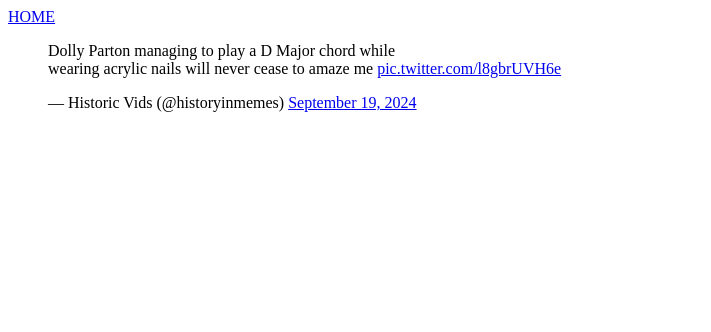
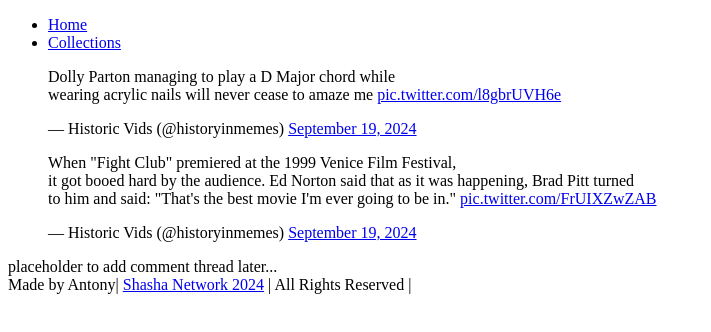
Before and after one commit to AmbAntony/My_First_Portfolio, a plain HTML site: page html_basic/tweets.html in a window 1280 px wide. Shown: the whole page, without its empty margins (0-711 px from the left). Drawn offline with Linux system fonts and the light colour scheme.

Commit message:
same structured webpages

```diff
--- a/html_basic/tweets.html
+++ b/html_basic/tweets.html
@@ -4,16 +4,35 @@
     <meta charset="utf-8">
     <title>Antony Munene </title>
 </head>
-<header>
-    <a href="\C:\Users\Administrator\Desktop\ALX Repo\My_First_Portfolio\html_basic\index.html">HOME</a>
-</header>
+
 <body>
+  <header>
+    <ul>
+     <li><a href="\C:\Users\Administrator\Desktop\ALX Repo\My_First_Portfolio\html_basic\index.html">Home</a></li>
+     <li><a href="\C:\Users\Administrator\Desktop\ALX Repo\My_First_Portfolio\html_basic\tweets.html">Collections</a></li>
+    </ul>
+  </header>
+
+  <main>
+    <article>
     <blockquote class="twitter-tweet"><p lang="en" dir="ltr">Dolly Parton managing to play a D Major chord while </br>
         wearing acrylic nails will never cease to amaze me
         <a href="https://t.co/l8gbrUVH6e">pic.twitter.com/l8gbrUVH6e</a></p>&mdash; Historic Vids (@historyinmemes)
         <a href="https://twitter.com/historyinmemes/status/1836624759993303448?ref_src=twsrc%5Etfw">September 19, 2024</a>
        </blockquote> <script async src="https://platform.twitter.com/widgets.js" charset="utf-8"></script>
 
+       <blockquote class="twitter-tweet"><p lang="en" dir="ltr">When &quot;Fight Club&quot; premiered at the 1999 Venice Film Festival, </br>
+        it got booed hard by the audience. Ed Norton said that as it was happening, Brad Pitt turned </br>
+        to him and said: &quot;That&#39;s the best movie I&#39;m ever going to be in.&quot;
+        <a href="https://t.co/FrUIXZwZAB">pic.twitter.com/FrUIXZwZAB</a></p>&mdash; Historic Vids (@historyinmemes)
+        <a href="https://twitter.com/historyinmemes/status/1836864590199537870?ref_src=twsrc%5Etfw">September 19, 2024</a>
+       </blockquote> <script async src="https://platform.twitter.com/widgets.js" charset="utf-8"></script>
+    </article>
+
+    <aside>placeholder to add comment thread later...</aside>
+  </main>
+
+  <footer>Made by Antony| <a href="https://www.shashanetwork.com/">Shasha Network  2024</a> | All Rights Reserved |</footer>
+
 </body>
-
 </html>
```
Also changed, not shown: html_basic/index.html (+13 -5 lines).
